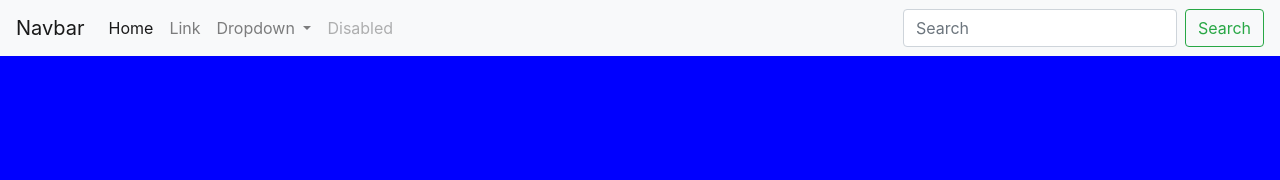
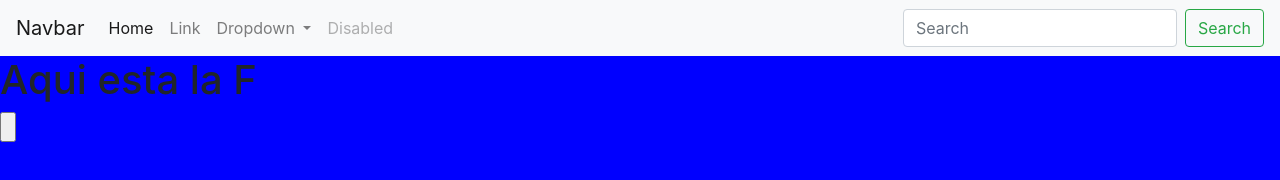
Before and after one commit to andrearendon26/clase1, a plain HTML site: page index.html in a window 1280 px wide. Drawn offline with nearby package versions, Linux system fonts and the light colour scheme.

Commit message:
añadiendo cambios de javascript

```diff
--- a/index.html
+++ b/index.html
@@ -5,6 +5,9 @@
     <meta http-equiv="X-UA-Compatible" content="IE=edge">
     <meta name="viewport" content="width=device-width, initial-scale=1.0">
     <title>Lenguajes-U-G</title>
+
+    <script src="js/js.js"></script>
+
     <link rel="stylesheet" href="css/css.css">
     <link rel="stylesheet" href="https://cdn.jsdelivr.net/npm/bootstrap@4.0.0/dist/css/bootstrap.min.css" integrity="sha384-Gn5384xqQ1aoWXA+058RXPxPg6fy4IWvTNh0E263XmFcJlSAwiGgFAW/dAiS6JXm" crossorigin="anonymous">
     <script src="https://cdn.jsdelivr.net/npm/bootstrap@4.0.0/dist/js/bootstrap.min.js" integrity="sha384-JZR6Spejh4U02d8jOt6vLEHfe/JQGiRRSQQxSfFWpi1MquVdAyjUar5+76PVCmYl" crossorigin="anonymous"></script>
@@ -47,5 +50,7 @@
           </form>
         </div>
       </nav>
+  <h1>Aqui esta la F</h1>
+  <input  type="button" onclick="hola()" value"Haz click aqui">
 </body>
 </html>
```
